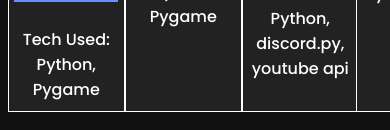
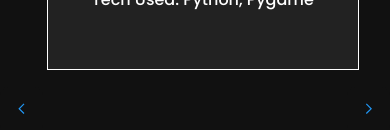
Before and after one commit to Bikram-ghuku/portfolio, a React (Create React App) app: page / in a window 390 px wide. Shown: the part 4202-4332 px from the top of the page. Built offline with nearby package versions, Linux system fonts and the light colour scheme.

Commit message:
updated and added projects section with scroll

```diff
--- a/src/components/projects/Projects.jsx
+++ b/src/components/projects/Projects.jsx
@@ -1,17 +1,36 @@
 import React from 'react'
 import './projects.css'
 import { projects_data } from '../../projects';
-
+import {FcNext} from 'react-icons/fc'
+import {FcPrevious} from 'react-icons/fc'
 
 function Projects() {
-  return (
+    const [windowWidth, setWindowWidth] = React.useState(window.innerWidth);
+    const [currentSlide, setCurrentSlide] = React.useState(0);
+
+    const nextSlide = () => {
+        if(windowWidth > 600){
+            setCurrentSlide(currentSlide === Math.floor(projects_data.length/3)  ? 0 : currentSlide + 1);
+        }else{
+            setCurrentSlide(currentSlide ===  projects_data.length - 1 ? 0  : currentSlide + 1);
+        }
+    }
+    const prevSlide = () => {
+        if(windowWidth > 600){
+            setCurrentSlide(currentSlide === 0 ? Math.floor(projects_data.length/3)  : currentSlide - 1);
+        }else{
+            setCurrentSlide(currentSlide === 0 ? projects_data.length - 1  : currentSlide - 1);
+        }
+    }
+
+    return (
     <div className='p'>
         <h1 className='p-title'>Projects</h1>
         <div className="p-wrapper">
-            <div className="p-car">
+            <div className="p-car" style={{'translate': (currentSlide*-100)+'vw'}}>
                 {projects_data.map((data) =>{
                     return(
-                        <div className="p-car-wrap">
+                        <div className="p-car-wrap" key={data.id}>
                             <div className="p-car-item">
                                 <div className="p-car-inner">
                                     <h1>{data.Name}</h1>
@@ -29,8 +48,12 @@ function Projects() {
                 })}
             </div>
         </div>
+        <div className="p-nav">
+            <button className='p-next' onClick={nextSlide}><FcNext/></button>
+            <button className='p-prev' onClick={prevSlide}><FcPrevious/></button>
+        </div>
     </div>
-  )
+    )
 }
 
 export default Projects
--- a/src/components/projects/projects.css
+++ b/src/components/projects/projects.css
@@ -24,10 +24,7 @@
     flex-direction: row;
     justify-content: space-between;
     align-items: center;
-    transition: all 1s ease-in-out;
 }
-
-
 
 .p-car-item{
     display: flex;
@@ -40,13 +37,56 @@
 }
 
 .p-car-inner{
-    height: 75vh;
+    height: 70vh;
     background-color: #222;
     border: #fff solid 1px;
 }
 
+.p-car-wrap{
+    padding-right: 3vw;
+}
 
 .p-car-img{
     width: 20vw;
     height: 20vw;
 }
+
+.p-nav{
+    padding-top: 2vh;
+}
+
+.p-nav button{
+    border-radius: 1vh;
+    background-color: #111;
+}
+
+.p-nav button:hover{
+    background-color: #222;
+}
+
+.p-next{
+    float: right;
+}
+
+.p-prev{
+    float: left;
+}
+@media screen and (max-width: 600px){
+    .p-car{
+        flex-direction: row;
+        overflow: hidden;
+    }
+
+    .p-car-item{
+        width: 80vw;
+    }
+
+    .p-car-img{
+        width: 60vw;
+        height: 60vw;
+    }
+
+    .p-car-wrap{
+        padding-left: 10vw;
+    }
+}
```
